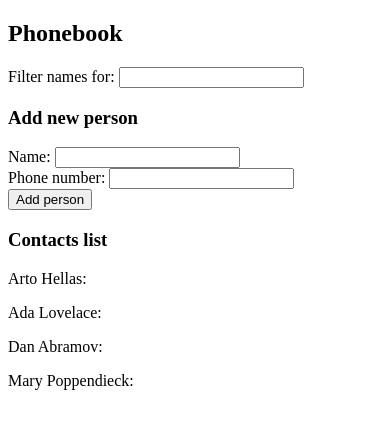
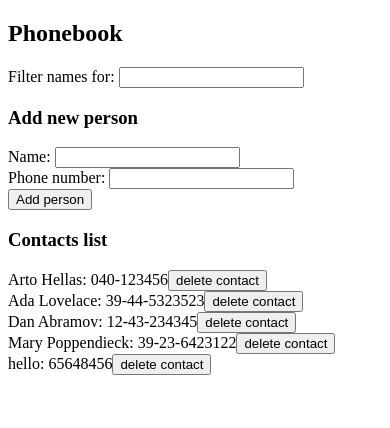
Before and after one commit to sh4rdu1-git/fullstackopen-exercises-redo, a React (Vite) app in the folder part2/phonebook/: page / in a window 390 px wide. Shown: the top 428 px of the page. Built offline with nearby package versions, Linux system fonts and the light colour scheme; data requests are answered from the project's data file.

Commit message:
completed exercise 2.12-2.14, the phonebook steps7,8,9

```diff
--- a/part2/phonebook/db.json
+++ b/part2/phonebook/db.json
@@ -1,24 +1,29 @@
 {
-	"persons":[
+  "persons": [
     {
       "name": "Arto Hellas",
-		"number": "040-123456",
+      "phoneNumber": "040-123456",
       "id": 1
     },
     {
       "name": "Ada Lovelace",
-		"number": "39-44-5323523",
+      "phoneNumber": "39-44-5323523",
       "id": 2
     },
     {
       "name": "Dan Abramov",
-		"number": "12-43-234345",
+      "phoneNumber": "12-43-234345",
       "id": 3
     },
     {
       "name": "Mary Poppendieck",
-		"number": "39-23-6423122",
+      "phoneNumber": "39-23-6423122",
       "id": 4
+    },
+    {
+      "name": "hello",
+      "phoneNumber": "65648456",
+      "id": 5
     }
   ]
 }
--- a/part2/phonebook/src/App.jsx
+++ b/part2/phonebook/src/App.jsx
@@ -1,8 +1,8 @@
-import axios from "axios";
 import { useState, useEffect } from "react";
 import SearchFilter from "./components/SearchFilter";
 import AddPersonForm from "./components/AddPersonForm";
 import NumbersListView from "./components/NumbersListView";
+import phonebookService from "./services/persons";
 
 const App = () => {
   const [persons, setPersons] = useState([]);
@@ -13,8 +13,8 @@ const App = () => {
 
   // useEffect to fetch persons data from json-server
   useEffect(() => {
-    axios.get("http://localhost:3001/persons").then((response) => {
-      setPersons(response.data);
+    phonebookService.getContacts().then((initialData) => {
+      setPersons(initialData);
     });
   }, []); // keeping array empty will run this effect only once on page load
 
@@ -39,6 +39,7 @@ const App = () => {
     );
   };
 
+  // create contact functionality
   const addPersonToPhonebook = (event) => {
     event.preventDefault(); // prevent the default behaviour of form submit event
 
@@ -55,14 +56,41 @@ const App = () => {
     }
 
     const newPerson = {
-      id: persons.length + 1,
       name: newName,
       phoneNumber: newPhoneNumber,
     };
-    setPersons(persons.concat(newPerson));
+
+    // call the API service to create new contact
+    phonebookService
+      .createContact(newPerson)
+      .then((newContact) => setPersons(persons.concat(newContact)));
+
     setNewName("");
     setNewPhoneNumber("");
     console.log(`Successfully added ${newName} to the phonebook!`);
+  };
+
+  // delete contact functionality
+  const handleDeleteContact = (contactToDelete) => {
+    // confirm from user to really delete the contact
+    const confirmDelete = confirm(
+      `Are you sure you want to delete ${contactToDelete.name}?`
+    );
+
+    if (confirmDelete) {
+      // call the API service to delete a contact
+      phonebookService
+        .removeContact(contactToDelete)
+        .then(() => {
+          setPersons(persons.filter((person) => person !== contactToDelete));
+          setFilteredPersons(
+            filteredPersons.filter((person) => person !== contactToDelete)
+          );
+        })
+        .catch((error) => {
+          console.error("Error deleting contact:", error);
+        });
+    }
   };
 
   return (
@@ -85,6 +113,7 @@ const App = () => {
         searchQueryText={searchQuery}
         allPersonsList={persons}
         filteredPersonsList={filteredPersons}
+        handleDeleteContact={handleDeleteContact}
       />
     </>
   );
--- a/part2/phonebook/src/components/NumbersListView.jsx
+++ b/part2/phonebook/src/components/NumbersListView.jsx
@@ -1,23 +1,32 @@
 /* eslint react/prop-types: 0 */
+import Person from "./Person";
+
 const NumbersListView = ({
   searchQueryText,
   allPersonsList,
   filteredPersonsList,
+  handleDeleteContact,
 }) => {
   return (
     <div>
       {searchQueryText === ""
         ? //  if the filter is blank
           allPersonsList.map((person) => (
-            <p key={person.id}>
-              {person.name}: {person.phoneNumber}
-            </p>
+            <Person
+              key={person.id}
+              personName={person.name}
+              personPhoneNumber={person.phoneNumber}
+              handleDeleteContact={() => handleDeleteContact(person)}
+            />
           ))
         : // if the filter is set
           filteredPersonsList.map((person) => (
-            <p key={person.id}>
-              {person.name}: {person.phoneNumber}
-            </p>
+            <Person
+              key={person.id}
+              personName={person.name}
+              personPhoneNumber={person.phoneNumber}
+              handleDeleteContact={() => handleDeleteContact(person)}
+            />
           ))}
     </div>
   );
--- /dev/null
+++ b/part2/phonebook/src/components/Person.jsx
@@ -0,0 +1,11 @@
+/* eslint react/prop-types: 0 */
+const Person = ({ personName, personPhoneNumber, handleDeleteContact }) => {
+  return (
+    <div>
+      {personName}: {personPhoneNumber}
+      <button onClick={handleDeleteContact}>delete contact</button>
+    </div>
+  );
+};
+
+export default Person;
--- /dev/null
+++ b/part2/phonebook/src/services/persons.js
@@ -0,0 +1,39 @@
+import axios from "axios";
+
+const baseURL = "http://localhost:3001/persons";
+
+const getContacts = () => {
+  const request = axios.get(`${baseURL}`);
+  return request.then((response) => {
+    return response.data;
+  });
+};
+
+const createContact = (newContact) => {
+  const request = axios.post(`${baseURL}`, newContact);
+  return request.then((response) => {
+    return response.data;
+  });
+};
+
+const modifyContact = (contact) => {
+  const request = axios.put(`${baseURL}/${contact.id}`);
+  return request.then((response) => {
+    return response.data;
+  });
+};
+
+const removeContact = (contact) => {
+  const request = axios.delete(`${baseURL}/${contact.id}`);
+  return request.then((response) => {
+    console.log(`Deleted contact with ID: ${contact.id}`);
+    console.log(response.data);
+  });
+};
+
+export default {
+  getContacts,
+  createContact,
+  modifyContact,
+  removeContact,
+};
```
Also changed, not shown: 1 other file (tests, documents, lock files or other folders). Lines whose indentation alone changed are shown as unchanged.
